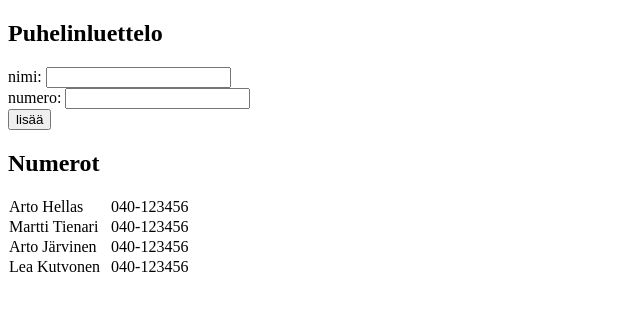
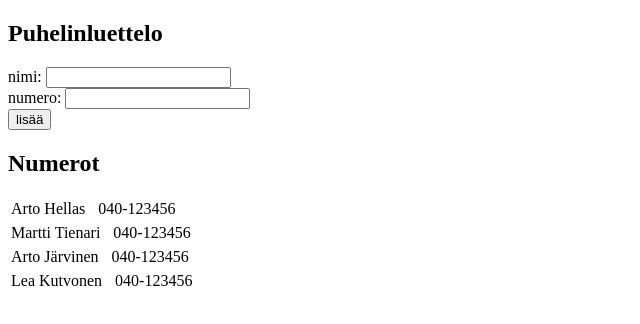
Before and after one commit to Perttu84/fullstack_2, a React (Create React App) app in the folder exercises_2_6-2_10-puhelinluettelo/: page / in a window 1280 px wide. Shown: the top 324 px of the page, without its empty margins (0-640 px from the left). Built offline with nearby package versions, Linux system fonts and the light colour scheme; the HTML template or start-up script is replaced by a standard one.

Commit message:
Finish exercise 2.11

```diff
--- a/exercises_2_6-2_10-puhelinluettelo/src/components/Person.js
+++ b/exercises_2_6-2_10-puhelinluettelo/src/components/Person.js
@@ -2,10 +2,14 @@ import React from 'react'
 
 const Person = ({ person }) => {
   return (
+  <table>
+  <tbody>
     <tr>
     	<th>{person.name}</th>
     	<th>{person.number}</th>
     </tr>
+  </tbody>
+  </table>
   )
 }
 
```
